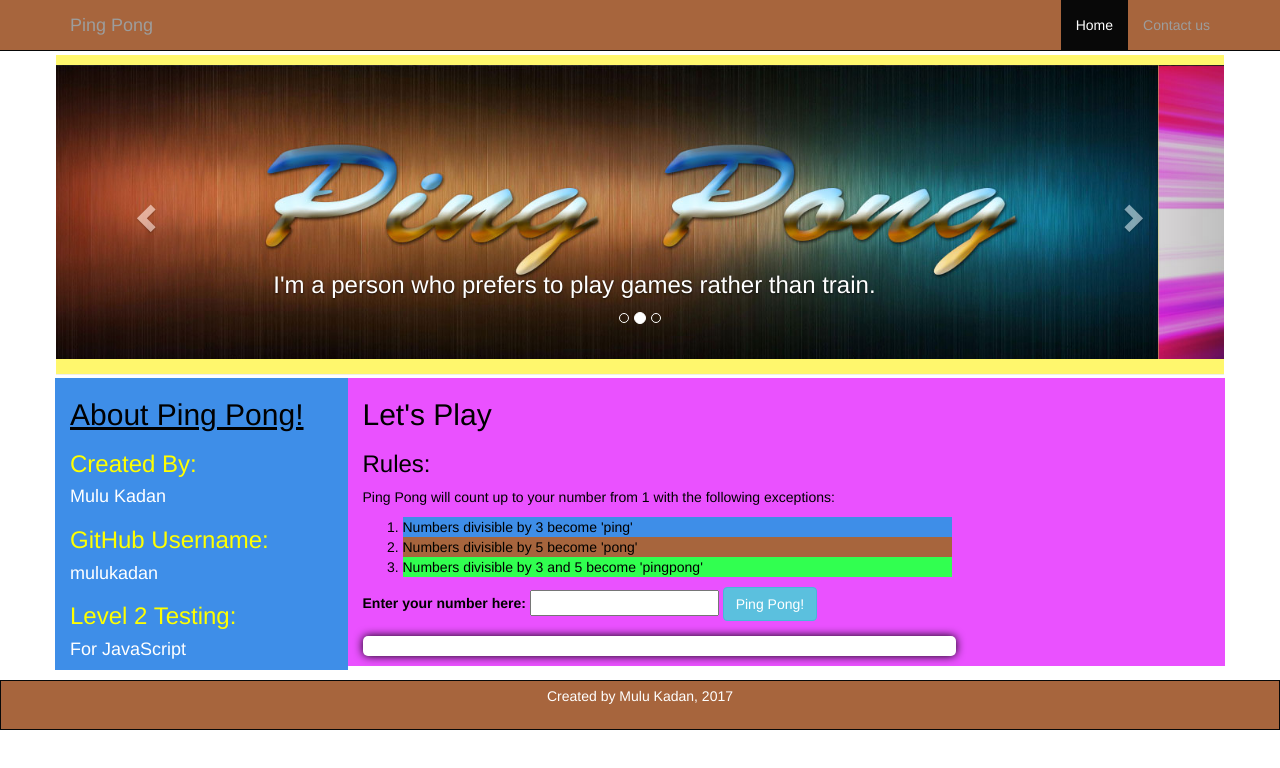
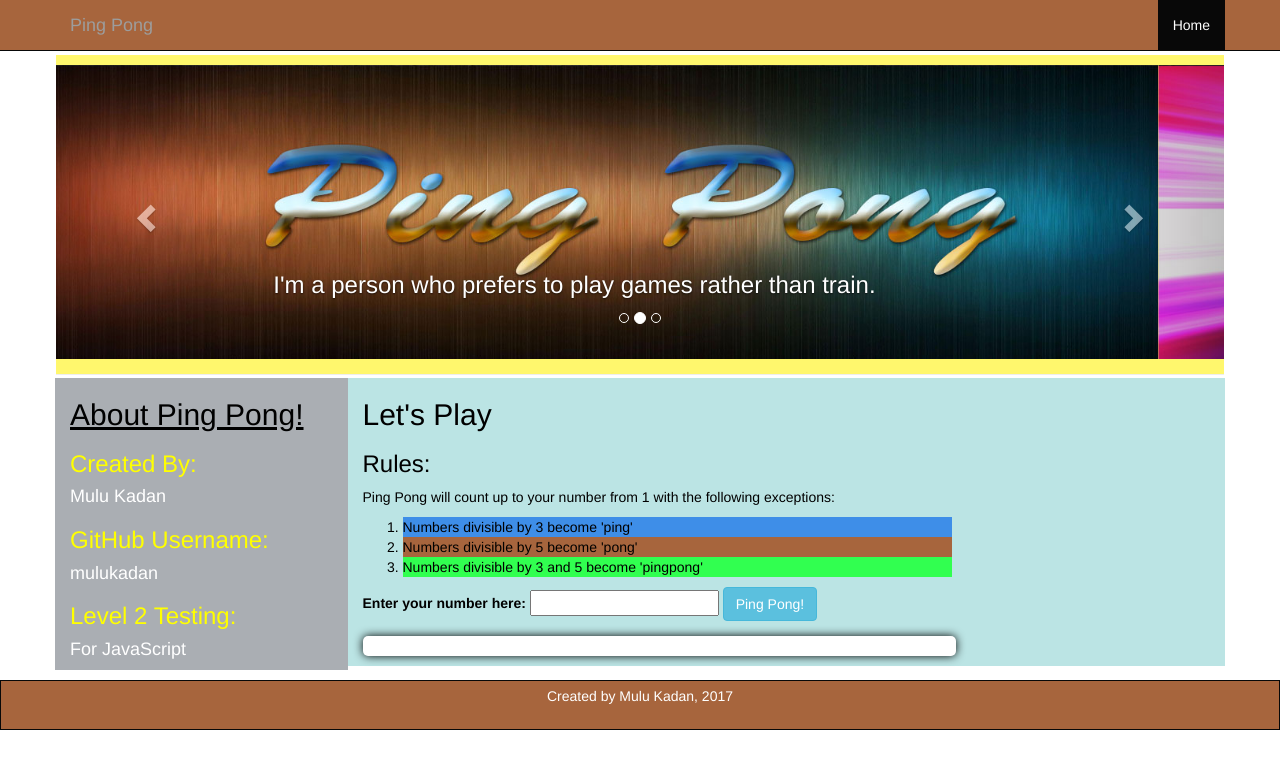
Before and after one commit to mulukadan/ping-pong, a plain HTML site: page index.html in a window 1280 px wide. Drawn offline with Linux system fonts and the light colour scheme.

Commit message:
Improving on GUI

```diff
--- a/css/styles.css
+++ b/css/styles.css
@@ -17,7 +17,7 @@
 }
 .sidebar{
   height: auto;
-  background-color: #3E8EE8;
+  background-color:  #aaaeb3;
 }
 .sidebar h2{
   color: black;
@@ -30,7 +30,7 @@
 }
 .main{
   height: auto;
-  background-color: #EA51FF;
+  background-color: rgb(187, 228, 228);
   color: black;
   margin-bottom: 0px;
 }
--- a/index.html
+++ b/index.html
@@ -28,7 +28,7 @@
             <li class="active"><a href="index.html">Home</a></li>
 
             <!-- <li><a href="#">About</a></li> -->
-            <li><a href="contact.html">Contact us</a></li>
+
           </ul>
         </div>
       </div>
```
Also changed, not shown: 1 other file.
